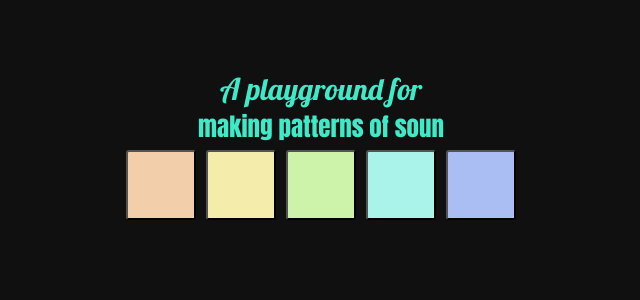
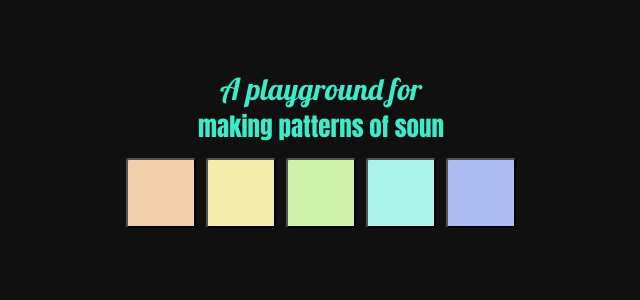
Before and after one commit to emilyjennings/making-music, a React (Create React App) app: page / in a window 1280 px wide. Shown: the top 300 px of the page, without its empty margins (319-959 px from the left). Built offline with nearby package versions, Linux system fonts and the light colour scheme.

Commit message:
Made colored buttons and fixed security alert

```diff
--- a/src/App.css
+++ b/src/App.css
@@ -32,11 +32,13 @@ body {
   color: var(--secondary-color);
   font-size: 25px;
   font-family: var(--sub-font);
+  height: 30px
 }
 
 button {
   height: 70px;
   margin: 5px;
+  margin-top: 20px;
   width: 70px;
   border-radius: 3px
 }
--- a/src/components/Practice.js
+++ b/src/components/Practice.js
@@ -19,8 +19,9 @@ export default class Practice extends Component {
       let tone = tones[toneName]
       let other = tones[toneOther]
       synth.triggerAttackRelease(tone[0], tone[1])
-      // synth.triggerAttackRelease(other[0], other[1])
     }
+
+    $('.practice').css("background", "red")
     /** Play Controls **/
     playSynth()
   };
```
Also changed, not shown: 1 other file (tests, documents, lock files or other folders).
